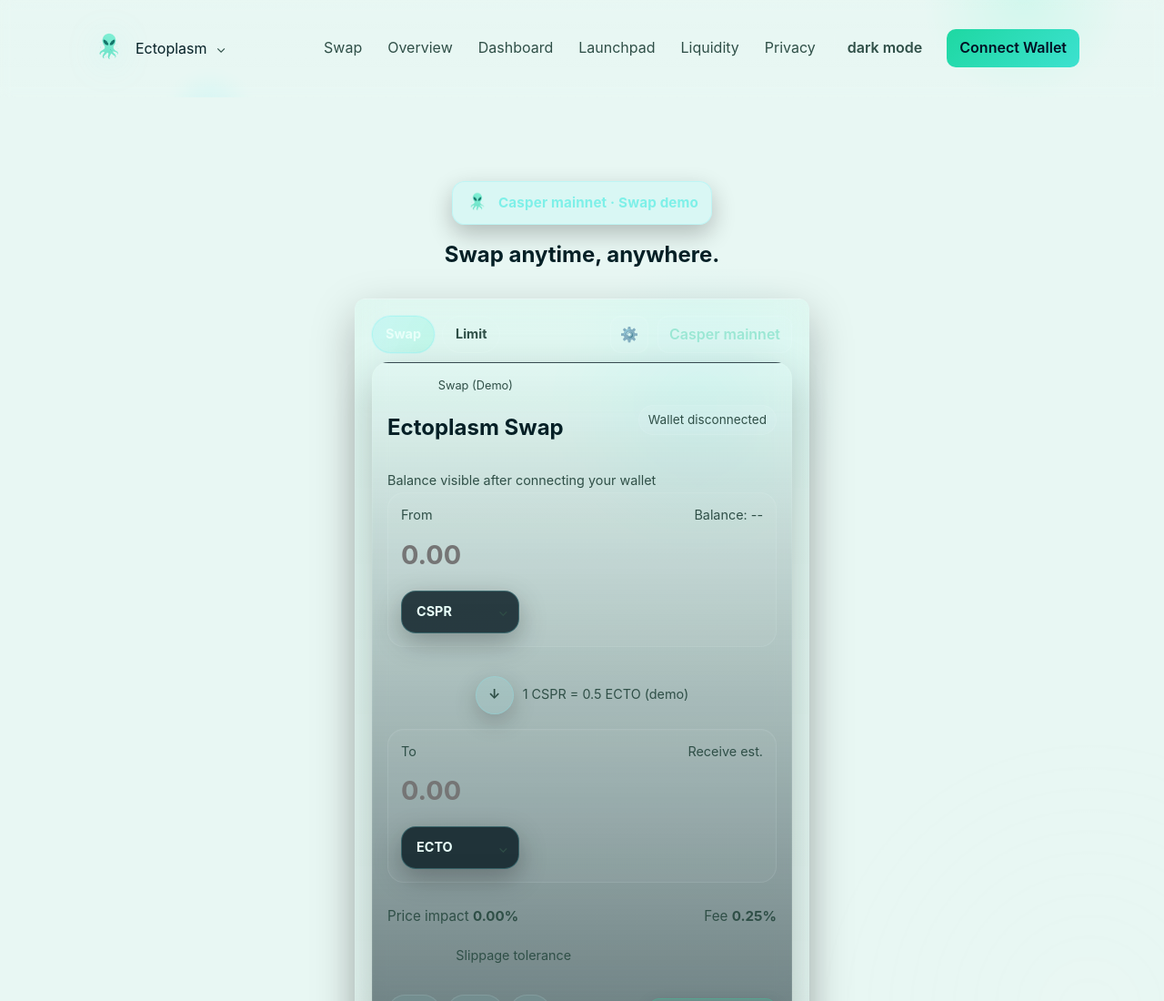
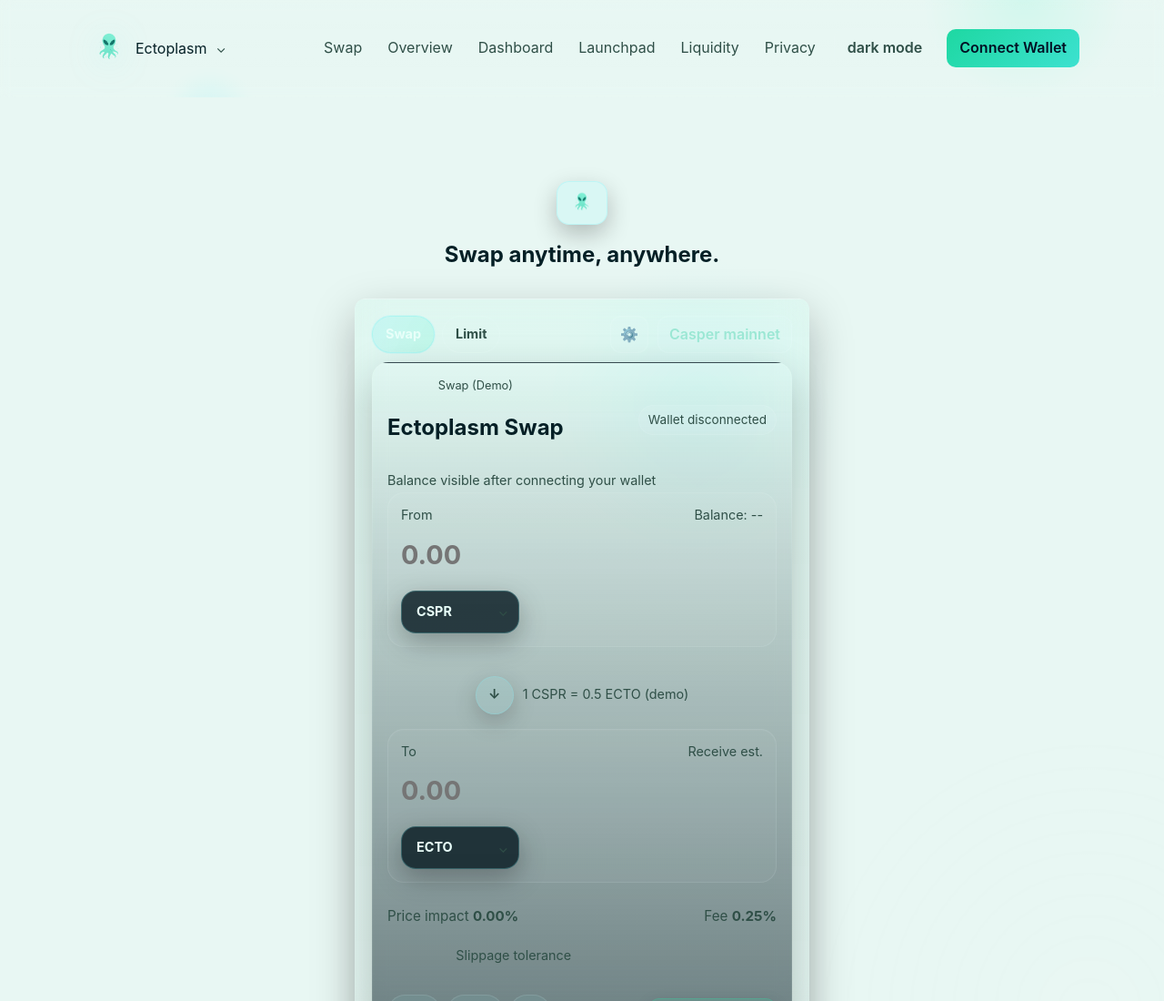
Before and after one commit to EcosystemNetwork/Ectoplasm, a plain HTML site: page index.html in a window 1280 px wide. Shown: the top 1100 px of the page at 91% size. Drawn offline with Linux system fonts and the light colour scheme; no server answers.

Commit message:
Remove swap demo badge text

```diff
--- a/index.html
+++ b/index.html
@@ -112,7 +112,6 @@
         <div class="swap-heading">
           <div class="brand-badge">
             <img src="/assets/electoplasmlogo.png" width="26" height="26" alt="Ectoplasm logo badge" />
-            <span>Casper mainnet · Swap demo</span>
           </div>
           <h1>Swap anytime, anywhere.</h1>
         </div>
```
